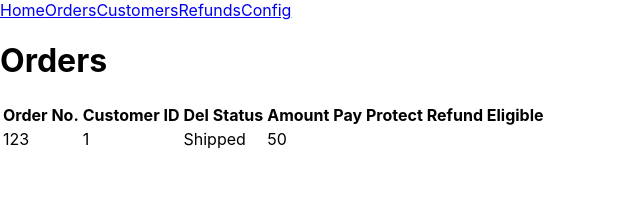
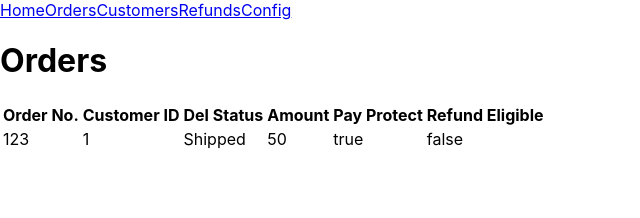
Before and after one commit to TheCyberFlash/stjag-basic-crud-react, a React (Create React App) app in the folder basic-crud/: page /orders in a window 1280 px wide. Shown: the top 218 px of the page, without its empty margins (0-640 px from the left). Built offline with nearby package versions, Linux system fonts and the light colour scheme.

Commit message:
Update DataTable.js
Bug Fix, didn't display bool values

```diff
--- a/basic-crud/src/components/DataTable.js
+++ b/basic-crud/src/components/DataTable.js
@@ -1,4 +1,4 @@
-import React from "react";
+import React from 'react';
 
 const DataTable = ({ columns, data }) => {
   return (
@@ -10,18 +10,17 @@ const DataTable = ({ columns, data }) => {
           ))}
         </tr>
       </thead>
-
       <tbody>
         {data.map((row, rowIndex) => (
           <tr key={rowIndex}>
             {columns.map((column, colIndex) => (
-                    <td key={colIndex}>{row[column]}</td>
+              <td key={colIndex}>{row[column].toString()}</td>
             ))}
           </tr>
         ))}
       </tbody>
     </table>
-    )
-}
+  );
+};
 
 export default DataTable;
```
Lines whose indentation alone changed are shown as unchanged.
